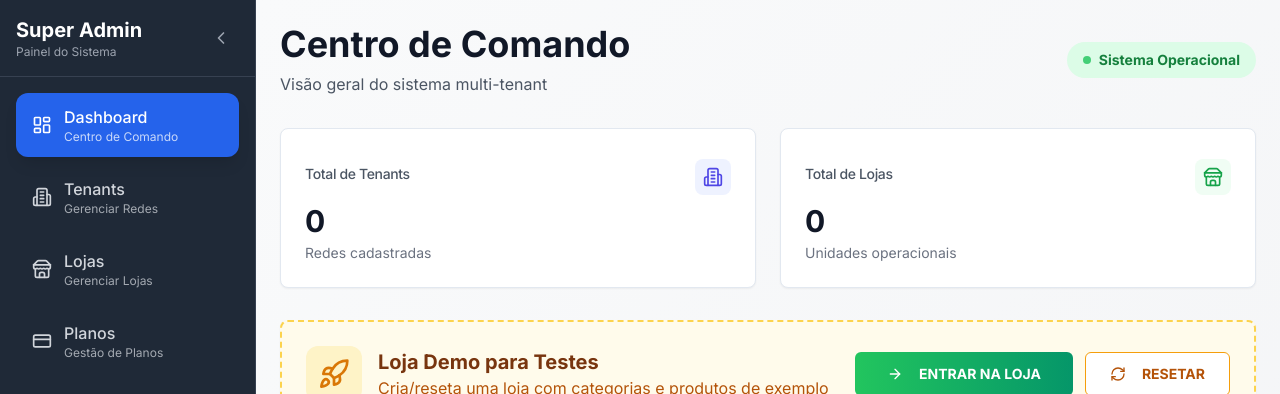
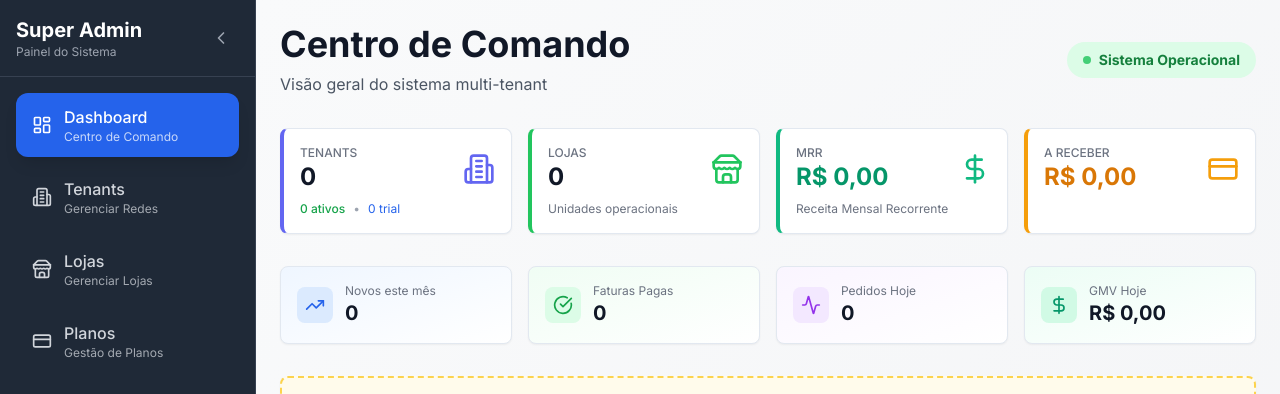
Before and after one commit to fabianofontes-oss/food-management-system, a Next.js app: page /admin in a window 1280 px wide. Shown: the top 394 px of the page. Built offline with nearby package versions, Linux system fonts and the light colour scheme; no server answers; the database is empty.

Commit message:
feat: melhorar dashboard Super Admin com KPIs avancados (MRR, faturas, pedidos, status tenants)

```diff
--- a/src/app/(super-admin)/admin/page.tsx
+++ b/src/app/(super-admin)/admin/page.tsx
@@ -3,19 +3,38 @@
 import { useEffect, useState } from 'react'
 import Link from 'next/link'
 import { useRouter } from 'next/navigation'
-import { Store, Building2, MapPin, ArrowRight, ExternalLink, LayoutDashboard, Loader2, RefreshCw, Rocket } from 'lucide-react'
+import {
+  Store, Building2, MapPin, ArrowRight, ExternalLink, Loader2, RefreshCw, Rocket,
+  DollarSign, Users, TrendingUp, TrendingDown, AlertCircle, CheckCircle, Clock,
+  CreditCard, FileText, Activity, Calendar, BarChart3, PieChart
+} from 'lucide-react'
 import { Card, CardContent, CardHeader, CardTitle } from '@/components/ui/card'
 import { Button } from '@/components/ui/button'
-import { getTenantsCount, getStoresCount, getRecentStores, type StoreWithTenant } from '@/lib/superadmin/queries'
+import { getTenantsCount, getStoresCount, getRecentStores, type StoreWithTenant, createClient } from '@/lib/superadmin/queries'
 import { resetDemoStoreAction } from '@/lib/demo/actions'
 import { toast } from 'sonner'
+
+interface DashboardStats {
+  tenantsCount: number
+  storesCount: number
+  activeTenantsCount: number
+  trialTenantsCount: number
+  suspendedTenantsCount: number
+  mrrCents: number // Monthly Recurring Revenue
+  pendingInvoicesCents: number
+  paidInvoicesCount: number
+  overdueInvoicesCount: number
+  newTenantsThisMonth: number
+  ordersToday: number
+  revenueToday: number
+}
 
 export default function SuperAdminDashboard() {
   const router = useRouter()
   const [loading, setLoading] = useState(true)
-  const [tenantsCount, setTenantsCount] = useState(0)
-  const [storesCount, setStoresCount] = useState(0)
+  const [stats, setStats] = useState<DashboardStats | null>(null)
   const [recentStores, setRecentStores] = useState<StoreWithTenant[]>([])
+  const [recentActivity, setRecentActivity] = useState<any[]>([])
   const [error, setError] = useState<string | null>(null)
   const [resettingDemo, setResettingDemo] = useState(false)
 
@@ -43,14 +62,85 @@ export default function SuperAdminDashboard() {
     async function loadData() {
       try {
         setLoading(true)
-        const [tenants, stores, recent] = await Promise.all([
+        const supabase = createClient()
+
+        // Carregar dados básicos
+        const [tenantsCount, storesCount, recent] = await Promise.all([
           getTenantsCount(),
           getStoresCount(),
           getRecentStores(10),
         ])
-        setTenantsCount(tenants)
-        setStoresCount(stores)
+
         setRecentStores(recent)
+
+        // Buscar estatísticas avançadas dos tenants
+        const { data: tenantsData } = await supabase
+          .from('tenants')
+          .select('id, status, created_at')
+
+        const allTenants = tenantsData || []
+        const now = new Date()
+        const startOfMonth = new Date(now.getFullYear(), now.getMonth(), 1)
+
+        const activeCount = allTenants.filter((t: any) => t.status === 'active').length
+        const trialCount = allTenants.filter((t: any) => t.status === 'trial').length
+        const suspendedCount = allTenants.filter((t: any) => t.status === 'suspended').length
+        const newThisMonth = allTenants.filter((t: any) => new Date(t.created_at) >= startOfMonth).length
+
+        // Buscar estatísticas de faturas
+        let paidCount = 0
+        let overdueCount = 0
+        let mrrCents = 0
+        let pendingCents = 0
+
+        try {
+          const { data: invoicesData } = await supabase
+            .from('invoices')
+            .select('status, amount_cents')
+
+          if (invoicesData) {
+            paidCount = invoicesData.filter((i: any) => i.status === 'paid').length
+            overdueCount = invoicesData.filter((i: any) => i.status === 'overdue').length
+            mrrCents = invoicesData.filter((i: any) => i.status === 'paid').reduce((sum: number, i: any) => sum + (i.amount_cents || 0), 0)
+            pendingCents = invoicesData.filter((i: any) => i.status === 'pending' || i.status === 'overdue').reduce((sum: number, i: any) => sum + (i.amount_cents || 0), 0)
+          }
+        } catch (e) {
+          // Tabela de invoices pode não existir ainda
+        }
+
+        // Buscar pedidos de hoje
+        let ordersToday = 0
+        let revenueToday = 0
+
+        try {
+          const today = new Date().toISOString().slice(0, 10)
+          const { data: ordersData } = await supabase
+            .from('orders')
+            .select('id, total_amount')
+            .gte('created_at', today)
+
+          if (ordersData) {
+            ordersToday = ordersData.length
+            revenueToday = ordersData.reduce((sum: number, o: any) => sum + (o.total_amount || 0), 0)
+          }
+        } catch (e) {
+          // Ignorar erros
+        }
+
+        setStats({
+          tenantsCount,
+          storesCount,
+          activeTenantsCount: activeCount,
+          trialTenantsCount: trialCount,
+          suspendedTenantsCount: suspendedCount,
+          mrrCents,
+          pendingInvoicesCents: pendingCents,
+          paidInvoicesCount: paidCount,
+          overdueInvoicesCount: overdueCount,
+          newTenantsThisMonth: newThisMonth,
+          ordersToday,
+          revenueToday
+        })
       } catch (err) {
         console.error('Erro ao carregar dados:', err)
         setError('Erro ao carregar dados do dashboard')
@@ -104,30 +194,143 @@ export default function SuperAdminDashboard() {
           </div>
         </div>
 
-        <div className="grid grid-cols-1 md:grid-cols-2 gap-6">
-          <Card className="hover:shadow-lg transition-shadow">
-            <CardHeader className="flex flex-row items-center justify-between pb-2">
-              <CardTitle className="text-sm font-medium text-gray-600">Total de Tenants</CardTitle>
-              <div className="p-2 rounded-lg bg-indigo-50">
-                <Building2 className="w-5 h-5 text-indigo-600" />
+        {/* KPIs Principais */}
+        <div className="grid grid-cols-2 md:grid-cols-4 gap-4">
+          <Card className="hover:shadow-lg transition-shadow border-l-4 border-l-indigo-500">
+            <CardContent className="p-4">
+              <div className="flex items-center justify-between">
+                <div>
+                  <p className="text-xs text-gray-500 uppercase font-medium">Tenants</p>
+                  <p className="text-2xl font-bold text-gray-900">{stats?.tenantsCount || 0}</p>
+                </div>
+                <Building2 className="w-8 h-8 text-indigo-500" />
               </div>
-            </CardHeader>
-            <CardContent>
-              <div className="text-3xl font-bold text-gray-900">{tenantsCount}</div>
-              <p className="text-sm text-gray-500 mt-1">Redes cadastradas</p>
+              <div className="mt-2 flex items-center gap-2 text-xs">
+                <span className="text-green-600 font-medium">{stats?.activeTenantsCount || 0} ativos</span>
+                <span className="text-gray-400">•</span>
+                <span className="text-blue-600">{stats?.trialTenantsCount || 0} trial</span>
+                {(stats?.suspendedTenantsCount || 0) > 0 && (
+                  <>
+                    <span className="text-gray-400">•</span>
+                    <span className="text-red-600">{stats?.suspendedTenantsCount} suspensos</span>
+                  </>
+                )}
+              </div>
             </CardContent>
           </Card>
 
-          <Card className="hover:shadow-lg transition-shadow">
-            <CardHeader className="flex flex-row items-center justify-between pb-2">
-              <CardTitle className="text-sm font-medium text-gray-600">Total de Lojas</CardTitle>
-              <div className="p-2 rounded-lg bg-green-50">
-                <Store className="w-5 h-5 text-green-600" />
+          <Card className="hover:shadow-lg transition-shadow border-l-4 border-l-green-500">
+            <CardContent className="p-4">
+              <div className="flex items-center justify-between">
+                <div>
+                  <p className="text-xs text-gray-500 uppercase font-medium">Lojas</p>
+                  <p className="text-2xl font-bold text-gray-900">{stats?.storesCount || 0}</p>
+                </div>
+                <Store className="w-8 h-8 text-green-500" />
               </div>
-            </CardHeader>
-            <CardContent>
-              <div className="text-3xl font-bold text-gray-900">{storesCount}</div>
-              <p className="text-sm text-gray-500 mt-1">Unidades operacionais</p>
+              <div className="mt-2 text-xs text-gray-500">
+                Unidades operacionais
+              </div>
+            </CardContent>
+          </Card>
+
+          <Card className="hover:shadow-lg transition-shadow border-l-4 border-l-emerald-500">
+            <CardContent className="p-4">
+              <div className="flex items-center justify-between">
+                <div>
+                  <p className="text-xs text-gray-500 uppercase font-medium">MRR</p>
+                  <p className="text-2xl font-bold text-emerald-600">
+                    R$ {((stats?.mrrCents || 0) / 100).toLocaleString('pt-BR', { minimumFractionDigits: 2 })}
+                  </p>
+                </div>
+                <DollarSign className="w-8 h-8 text-emerald-500" />
+              </div>
+              <div className="mt-2 text-xs text-gray-500">
+                Receita Mensal Recorrente
+              </div>
+            </CardContent>
+          </Card>
+
+          <Card className="hover:shadow-lg transition-shadow border-l-4 border-l-amber-500">
+            <CardContent className="p-4">
+              <div className="flex items-center justify-between">
+                <div>
+                  <p className="text-xs text-gray-500 uppercase font-medium">A Receber</p>
+                  <p className="text-2xl font-bold text-amber-600">
+                    R$ {((stats?.pendingInvoicesCents || 0) / 100).toLocaleString('pt-BR', { minimumFractionDigits: 2 })}
+                  </p>
+                </div>
+                <CreditCard className="w-8 h-8 text-amber-500" />
+              </div>
+              <div className="mt-2 flex items-center gap-2 text-xs">
+                {(stats?.overdueInvoicesCount || 0) > 0 && (
+                  <span className="text-red-600 font-medium flex items-center gap-1">
+                    <AlertCircle className="w-3 h-3" />
+                    {stats?.overdueInvoicesCount} vencidas
+                  </span>
+                )}
+              </div>
+            </CardContent>
+          </Card>
+        </div>
+
+        {/* Métricas Secundárias */}
+        <div className="grid grid-cols-2 md:grid-cols-4 gap-4">
+          <Card className="bg-gradient-to-br from-blue-50 to-white">
+            <CardContent className="p-4">
+              <div className="flex items-center gap-3">
+                <div className="p-2 rounded-lg bg-blue-100">
+                  <TrendingUp className="w-5 h-5 text-blue-600" />
+                </div>
+                <div>
+                  <p className="text-xs text-gray-500">Novos este mês</p>
+                  <p className="text-xl font-bold text-gray-900">{stats?.newTenantsThisMonth || 0}</p>
+                </div>
+              </div>
+            </CardContent>
+          </Card>
+
+          <Card className="bg-gradient-to-br from-green-50 to-white">
+            <CardContent className="p-4">
+              <div className="flex items-center gap-3">
+                <div className="p-2 rounded-lg bg-green-100">
+                  <CheckCircle className="w-5 h-5 text-green-600" />
+                </div>
+                <div>
+                  <p className="text-xs text-gray-500">Faturas Pagas</p>
+                  <p className="text-xl font-bold text-gray-900">{stats?.paidInvoicesCount || 0}</p>
+                </div>
+              </div>
+            </CardContent>
+          </Card>
+
+          <Card className="bg-gradient-to-br from-purple-50 to-white">
+            <CardContent className="p-4">
+              <div className="flex items-center gap-3">
+                <div className="p-2 rounded-lg bg-purple-100">
+                  <Activity className="w-5 h-5 text-purple-600" />
+                </div>
+                <div>
+                  <p className="text-xs text-gray-500">Pedidos Hoje</p>
+                  <p className="text-xl font-bold text-gray-900">{stats?.ordersToday || 0}</p>
+                </div>
+              </div>
+            </CardContent>
+          </Card>
+
+          <Card className="bg-gradient-to-br from-emerald-50 to-white">
+            <CardContent className="p-4">
+              <div className="flex items-center gap-3">
+                <div className="p-2 rounded-lg bg-emerald-100">
+                  <DollarSign className="w-5 h-5 text-emerald-600" />
+                </div>
+                <div>
+                  <p className="text-xs text-gray-500">GMV Hoje</p>
+                  <p className="text-xl font-bold text-gray-900">
+                    R$ {(stats?.revenueToday || 0).toLocaleString('pt-BR', { minimumFractionDigits: 2 })}
+                  </p>
+                </div>
+              </div>
             </CardContent>
           </Card>
         </div>
```
